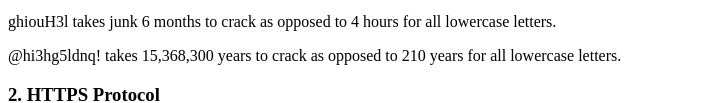
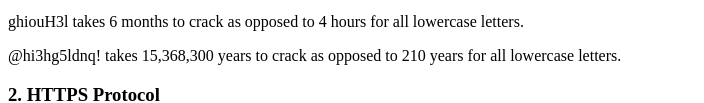
Before and after one commit to abbottn/HTMLandCSSassignment, a plain HTML site: page security.html in a window 1280 px wide. Shown: the part 245-348 px from the top of the page, without its empty margins (0-704 px from the left). Drawn offline with Linux system fonts and the light colour scheme.

Commit message:
Remove test code

```diff
--- a/security.html
+++ b/security.html
@@ -14,7 +14,7 @@ Complex passwords have Upper & lowercase letters, numbers & special
 characters and are EXPONENTIALLY  More difficult to crack.
             </pre>
             <p class="password1">
-              takes junk 6 months to crack as opposed to 4 hours for all lowercase letters.
+              takes 6 months to crack as opposed to 4 hours for all lowercase letters.
             </p>
             <p class="password2">
               takes 15,368,300 years to crack as opposed to 210 years for all lowercase letters.
```
